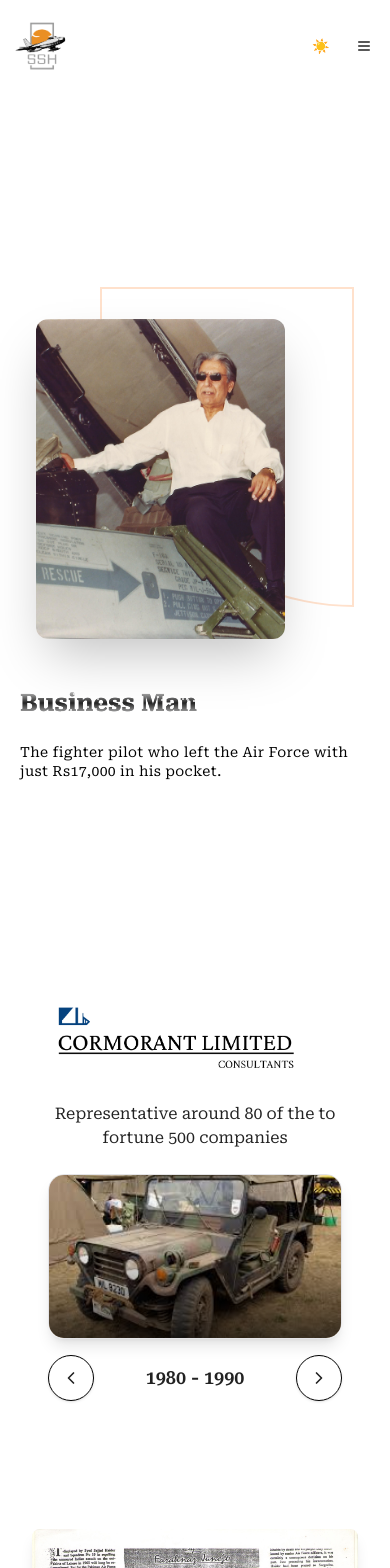
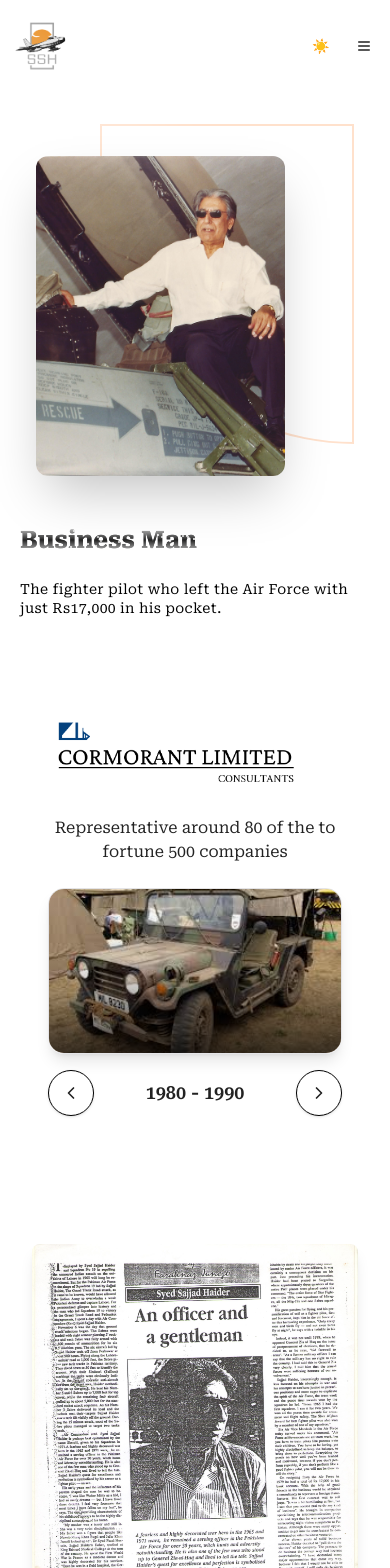
Before and after one commit to dragsense/ssh-landing-page, a React (Vite) app: page /business-man in a window 390 px wide. Shown: the top 1568 px of the page. Built offline with nearby package versions, Linux system fonts and the light colour scheme.

Commit message:
Refactor InnerPageHero and Businessman components to improve layout consistency by adjusting margin and class properties. This enhances the overall visual presentation of the sections.

```diff
--- a/src/components/sections/InnerPageHero.tsx
+++ b/src/components/sections/InnerPageHero.tsx
@@ -11,7 +11,7 @@
 
     return (
         <div
-            className="h-screen max-w-screen-xl mx-auto mt-30 md:mt-20 flex flex-col items-start justify-center overflow-hidden p-5"
+            className="max-w-screen-xl mx-auto mt-30 md:mt-20 flex flex-col items-start justify-center overflow-hidden p-5"
         >
              <Spotlight
         className="-top-40 left-0 md:-top-20 md:left-60 z-100"
--- a/src/pages/Businessman.tsx
+++ b/src/pages/Businessman.tsx
@@ -12,7 +12,7 @@
     content="The fighter pilot who left the Air Force with just Rs17,000 in his pocket."
     image={S7_Image}
     >
-         <section className="relative my-8 mt-10 md:my-16 lg:my-24 px-4 md:px-6">
+         <section className="relative my-8 mt-20 md:my-16 lg:my-24 px-4 md:px-6">
             <BusinessImageSlider />
         </section>
         <section className="relative my-8 md:my-16 lg:my-24 px-4 md:px-6">
```
